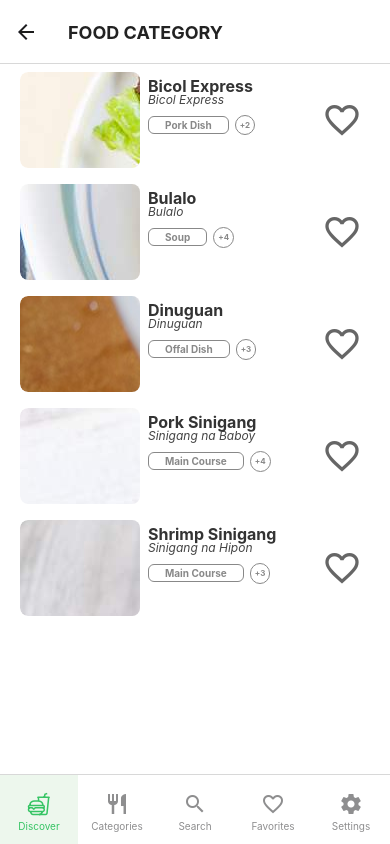
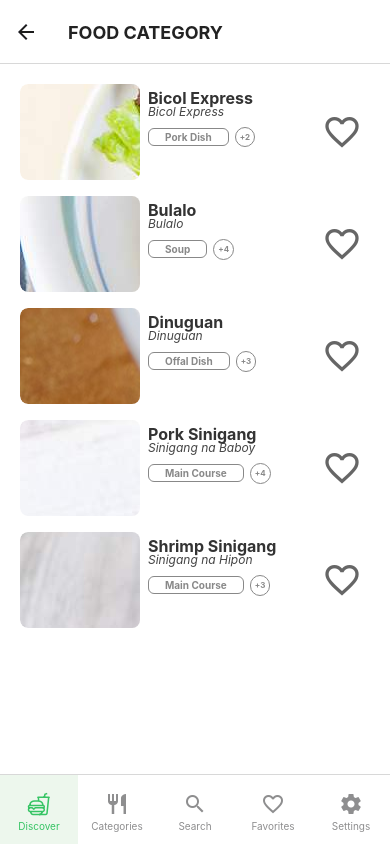
Before and after one commit to godkingjay/Authentic-Pinoy-Recipes-App, a React Native app: screen /FoodCategory in a window 390 px wide. Built offline with nearby package versions, Linux system fonts and the light colour scheme.

Commit message:
ADD: Food Category List/Food Card/Padding [FIX]

```diff
--- a/screens/FoodCategory.js
+++ b/screens/FoodCategory.js
@@ -45,6 +45,20 @@ export default function FoodCategory({ navigation, route }){
         <FlatList
           showsVerticalScrollIndicator={ false }
           data={ foods }
+          ListHeaderComponent={() => (
+            <View
+              style={{
+                height: 12,
+              }}
+            ></View>
+          )}
+          ListFooterComponent={() => (
+            <View
+              style={{
+                height: 12,
+              }}
+            ></View>
+          )}
           renderItem={({ item }) => (
             <FoodCard navigation={ navigation } route={ route } food={ item }/>
           )}
```
